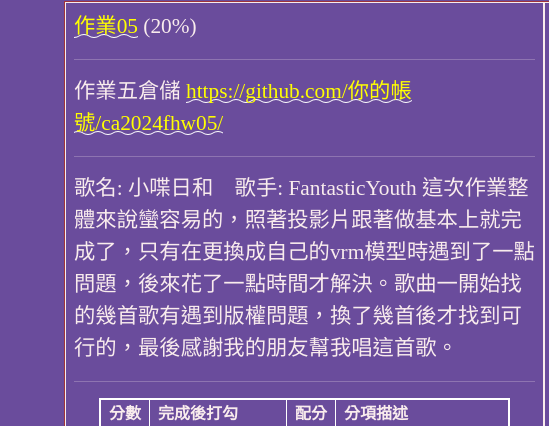
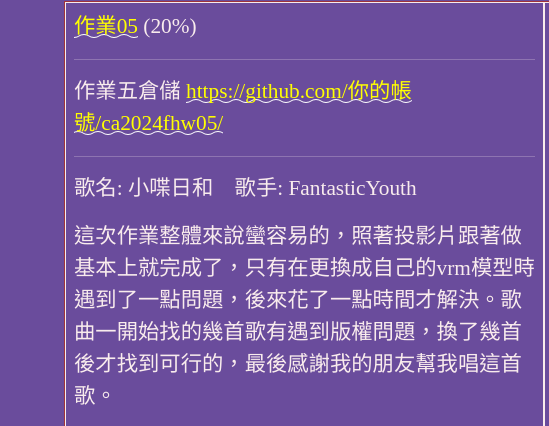
Before and after one commit to hank890121/ca2024f, a plain HTML site: page index.html in a window 1280 px wide. Shown: the part 3420-3846 px from the top of the page, 0-549 px from the left. Drawn offline with nearby package versions, Linux system fonts and the light colour scheme; a web font is replaced by a local one.

Commit message:
Update index.html

```diff
--- a/index.html
+++ b/index.html
@@ -411,9 +411,9 @@
       <hr>
       <p>作業五倉儲 <a href="https://github.com/hank890121/ca2024fhw06/">https://github.com/你的帳號/ca2024fhw05/</a></p>
       <hr>
-      <p>歌名: 小喋日和　歌手: FantasticYouth
+      <p>歌名: 小喋日和　歌手: FantasticYouth</p>
 
-這次作業整體來說蠻容易的，照著投影片跟著做基本上就完成了，只有在更換成自己的vrm模型時遇到了一點問題，後來花了一點時間才解決。歌曲一開始找的幾首歌有遇到版權問題，換了幾首後才找到可行的，最後感謝我的朋友幫我唱這首歌。
+<p>這次作業整體來說蠻容易的，照著投影片跟著做基本上就完成了，只有在更換成自己的vrm模型時遇到了一點問題，後來花了一點時間才解決。歌曲一開始找的幾首歌有遇到版權問題，換了幾首後才找到可行的，最後感謝我的朋友幫我唱這首歌。
 </p>
       <hr>
       <!-- hw05: 評分表 -->
```
